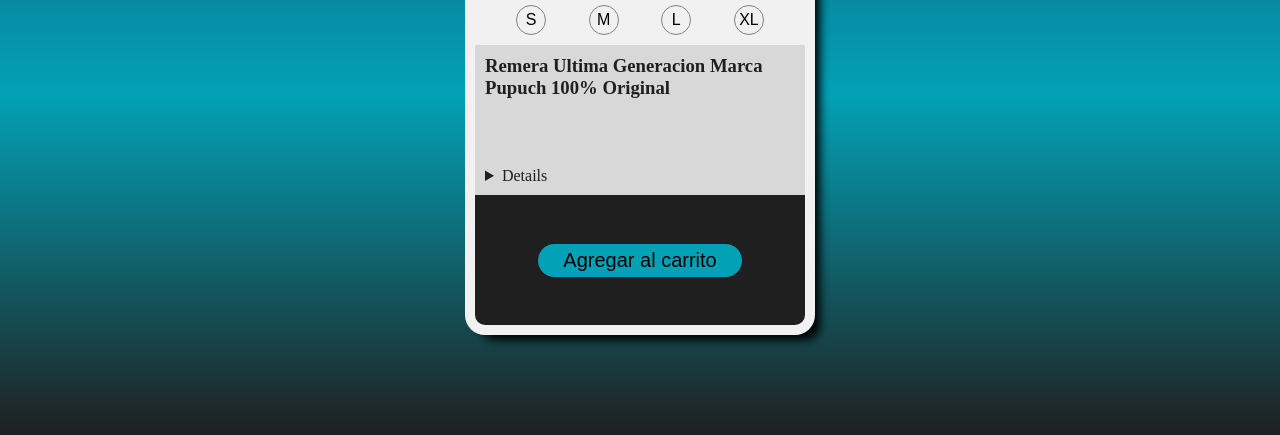
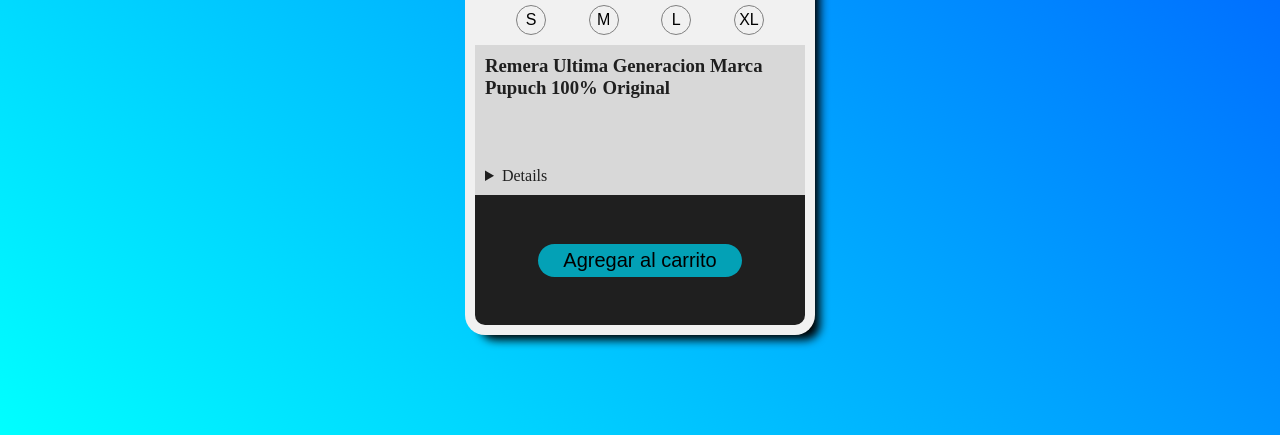
Before and after one commit to Keller471/TP1-TP-JUEVES, a plain HTML site: page index.html in a window 1280 px wide. Shown: the part 365-800 px from the top of the page. Drawn offline with Linux system fonts and the light colour scheme.

Commit message:
2dacopia

```diff
--- a/css/style copy.css
+++ b/css/style copy.css
@@ -23,7 +23,7 @@ body{
 .container{
     height: 100%;
     width: 100%;
-    background: linear-gradient(180deg,#1f1f1f ,#115372 15%,#03a1b6,#1f1f1f);
+    background: linear-gradient(45deg, cyan, rgb(0, 81, 255));
     display: grid;
     place-items: center;
     & .tarjeta{
```
